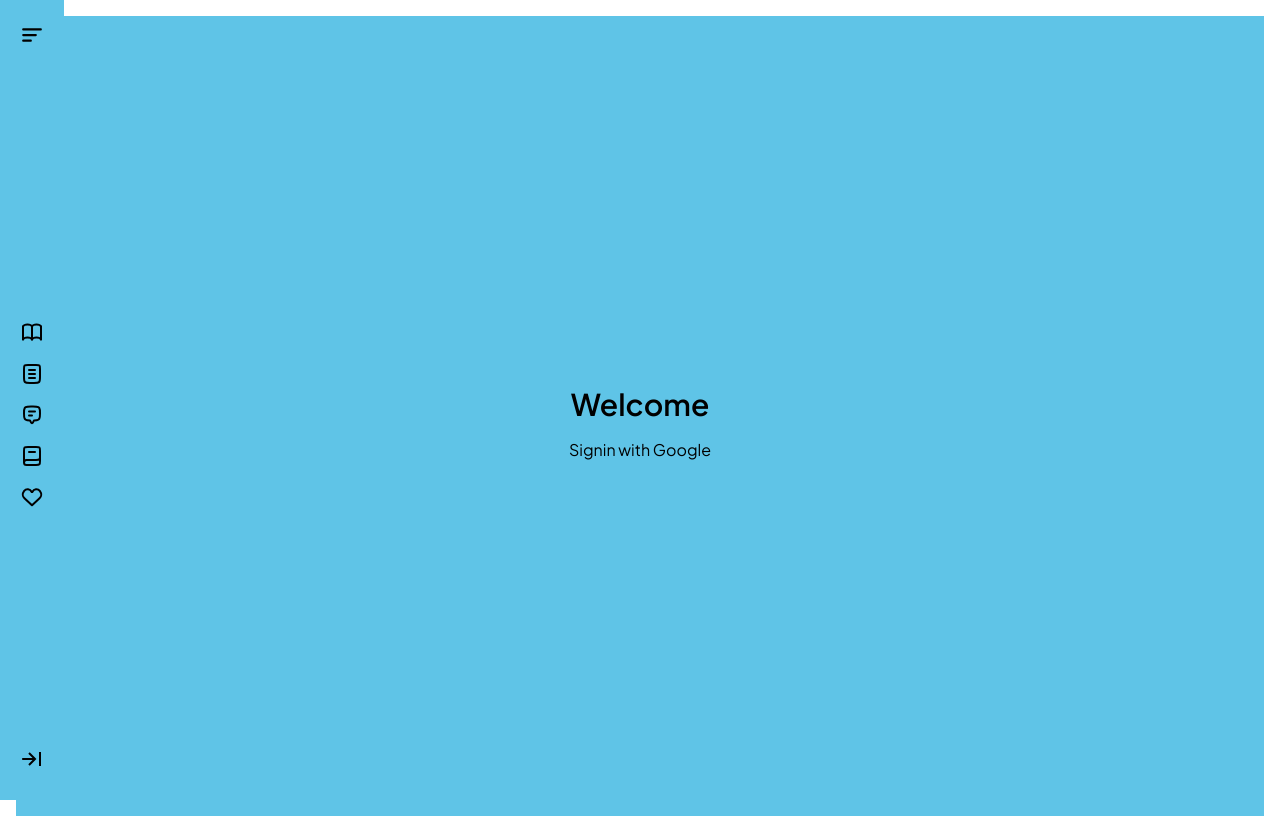
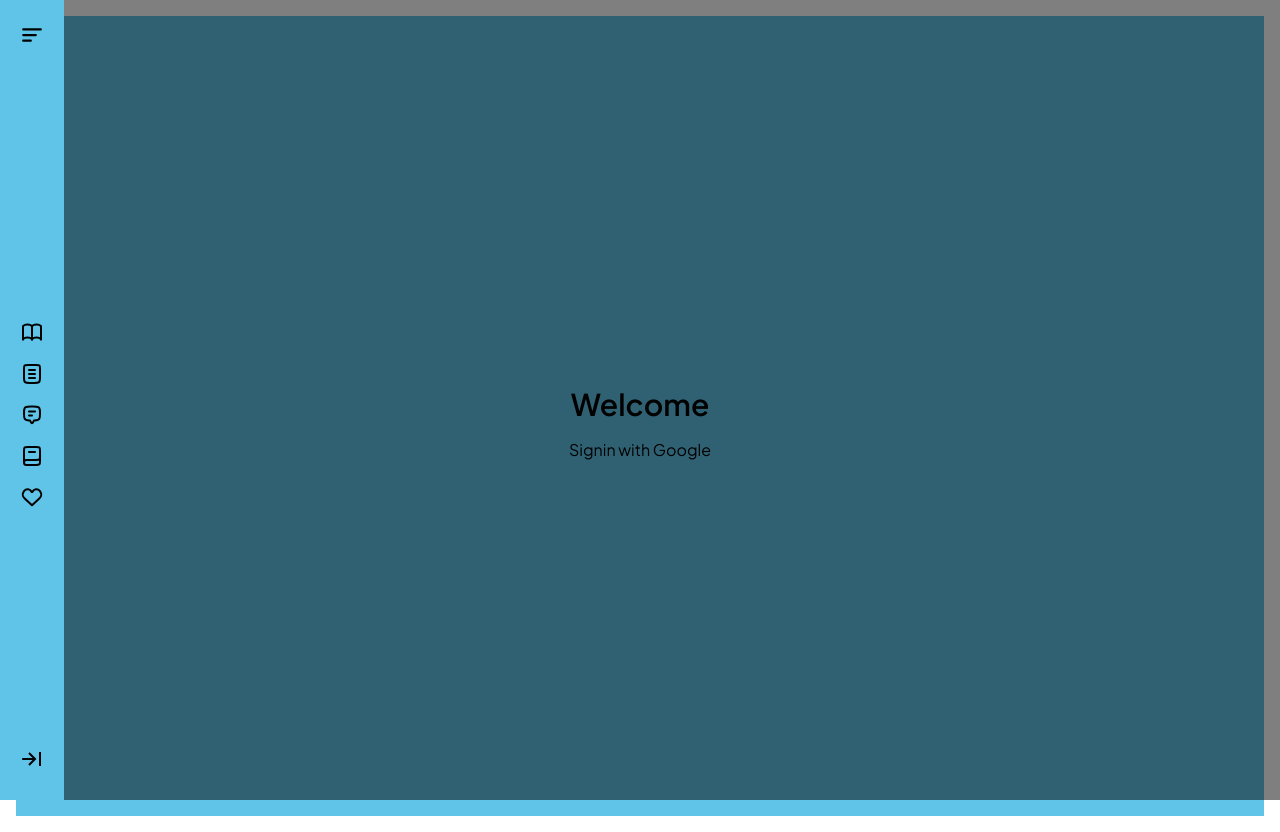
Before and after one commit to theg1239/ExamCooker, a Next.js app: page / in a window 1280 px wide. Both pictures are taken after a click on the button 19 px from the left and 35 px from the top of the page. Built offline with nearby package versions, Linux system fonts and the light colour scheme; no server answers.

Commit message:
fix: navbar, added overlay when on

```diff
--- a/app/components/NavBar.tsx
+++ b/app/components/NavBar.tsx
@@ -5,7 +5,7 @@
 
 const NavBar: React.FC<{ isNavOn: boolean; toggleNavbar: () => void }> = ({ isNavOn, toggleNavbar }) => {
   return (
-    <nav className={`absolute top-0 left-0 z-50 flex flex-col justify-between items-center h-screen ${isNavOn ? "bg-[#5fc4e7] lg:w-[5vw] md:w-[8vw] sm:w-[8vw]" : ""} text-white p-1 transition-all duration-300 ease-in-out`}>
+    <nav className={`fixed top-0 left-0 z-50 flex flex-col justify-between items-center h-screen ${isNavOn ? "bg-[#5fc4e7] lg:w-[5vw] md:w-[8vw]" : ""} text-white p-1 transition-all duration-300 ease-in-out`}>
       <div className="mt-4">
         <button onClick={toggleNavbar} className="opacity-100">
           <Image src="/assets/HamburgerIcon.svg" alt="Menu" width={30} height={30} className="transition-transform transform-gpu hover:scale-110 hover:-translate-y-1" />
--- a/app/layout.tsx
+++ b/app/layout.tsx
@@ -5,7 +5,6 @@
 import NavBar from "./components/NavBar";
 
 const plus_jakarta_sans = Plus_Jakarta_Sans({ subsets: ["latin"] });
-
 
 export default function RootLayout({
     children,
@@ -20,9 +19,10 @@
 
     return (
         <html lang="en">
-            <body className={`flex bg-white ${plus_jakarta_sans.className}`}>
+            <body className={`relative flex bg-white ${plus_jakarta_sans.className}`}>
                 <NavBar isNavOn={isNavOn} toggleNavbar={toggleNavbar} />
-                <main className={`flex-grow p-4 transition-all duration-300 ease-in-out ${isNavOn ? "lg:w-[95vw] md:w-[92vw] sm:w-[92vw]" : "w-[100vw]"}`}>
+                {isNavOn && <div className="fixed inset-0 bg-black bg-opacity-50 z-10 transition-opacity duration-300"></div>}
+                <main className={`flex-grow p-4 transition-all duration-300 ease-in-out ${isNavOn ? "lg:w-[95vw] md:w-[92vw]" : "w-[100vw]"}`}>
                     {children}
                 </main>
             </body>
```
